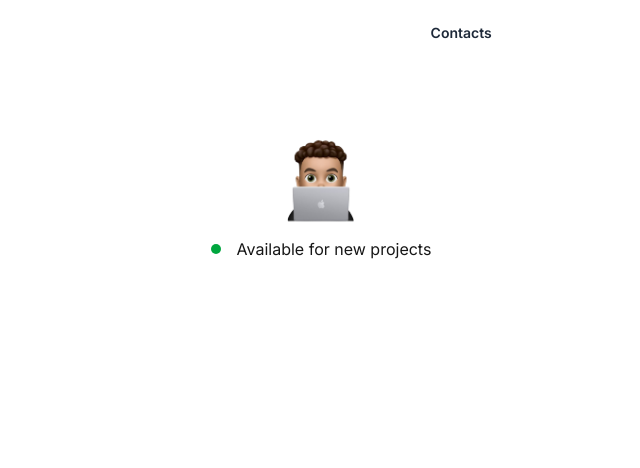
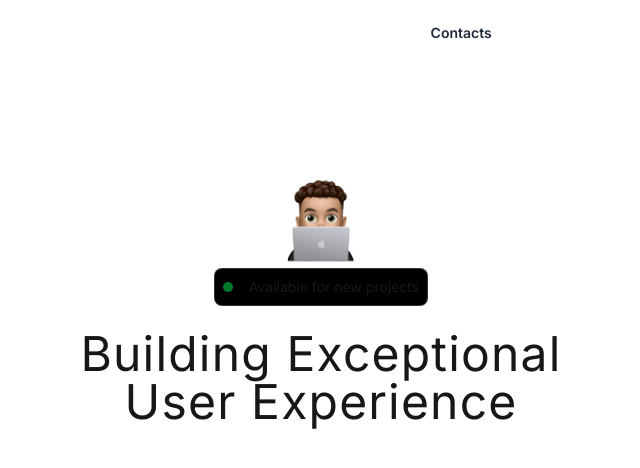
Before and after one commit to Goodeetech/my_portfolio, a Next.js app: page / in a window 1280 px wide. Shown: the top 468 px of the page, without its empty margins (319-959 px from the left). Built offline with nearby package versions, Linux system fonts and the light colour scheme.

Commit message:
built the hero section for the portfolio

```diff
--- a/app/components/HeroSection.tsx
+++ b/app/components/HeroSection.tsx
@@ -3,7 +3,7 @@ import React from "react";
 
 const HeroSection = () => {
   return (
-    <div className="py-32">
+    <div className="py-32 md:py-42 mx-6">
       <div className="flex flex-col items-center justify-center">
         <Image
           src={"/memojicomp.png"}
@@ -12,12 +12,27 @@ const HeroSection = () => {
           height={100}
           className=""
         />
-        <div className="flex border border-white/40 p-2 rounded-lg items-center  gap-4 justify-center">
-          <div className="bg-green-600 size-2.5 rounded-full"></div>
+        <div className="flex border border-white/20 p-2 rounded-lg items-center bg-black gap-4 justify-center">
+          <div className="bg-green-600 size-2.5 rounded-full animate-pulse"></div>
           <div>
-            <h3>Available for new projects</h3>
+            <h3 className="text-sm">Available for new projects</h3>
           </div>
         </div>
+      </div>
+      <div className="text-center max-w-lg mx-auto mt-6">
+        <div>
+          <h3 className="text-3xl md:text-5xl tracking-wide font-semidold">
+            Building Exceptional User Experience
+          </h3>
+          <h4 className="text-md md:text-lg  text-white/70 mt-4">
+            I specialize in transforming designs into functional,
+            high-performing web application. Let's discuss your next project
+          </h4>
+        </div>
+      </div>
+      <div>
+        <button></button>
+        <button></button>
       </div>
     </div>
   );
--- a/app/globals.css
+++ b/app/globals.css
@@ -15,7 +15,7 @@
 
 @media (prefers-color-scheme: dark) {
   :root {
-    --background: #0a0a0a;
+    --background: #0b122d;
     --foreground: #ededed;
   }
 }
--- a/app/layout.tsx
+++ b/app/layout.tsx
@@ -24,7 +24,9 @@ export default function RootLayout({
 }>) {
   return (
     <html lang="en">
-      <body className={` ${inter.className} antialiased bg-gray-700 font-sans`}>
+      <body
+        className={` ${inter.className} antialiased  bg-blue-900 font-sans`}
+      >
         {children}
       </body>
     </html>
```
